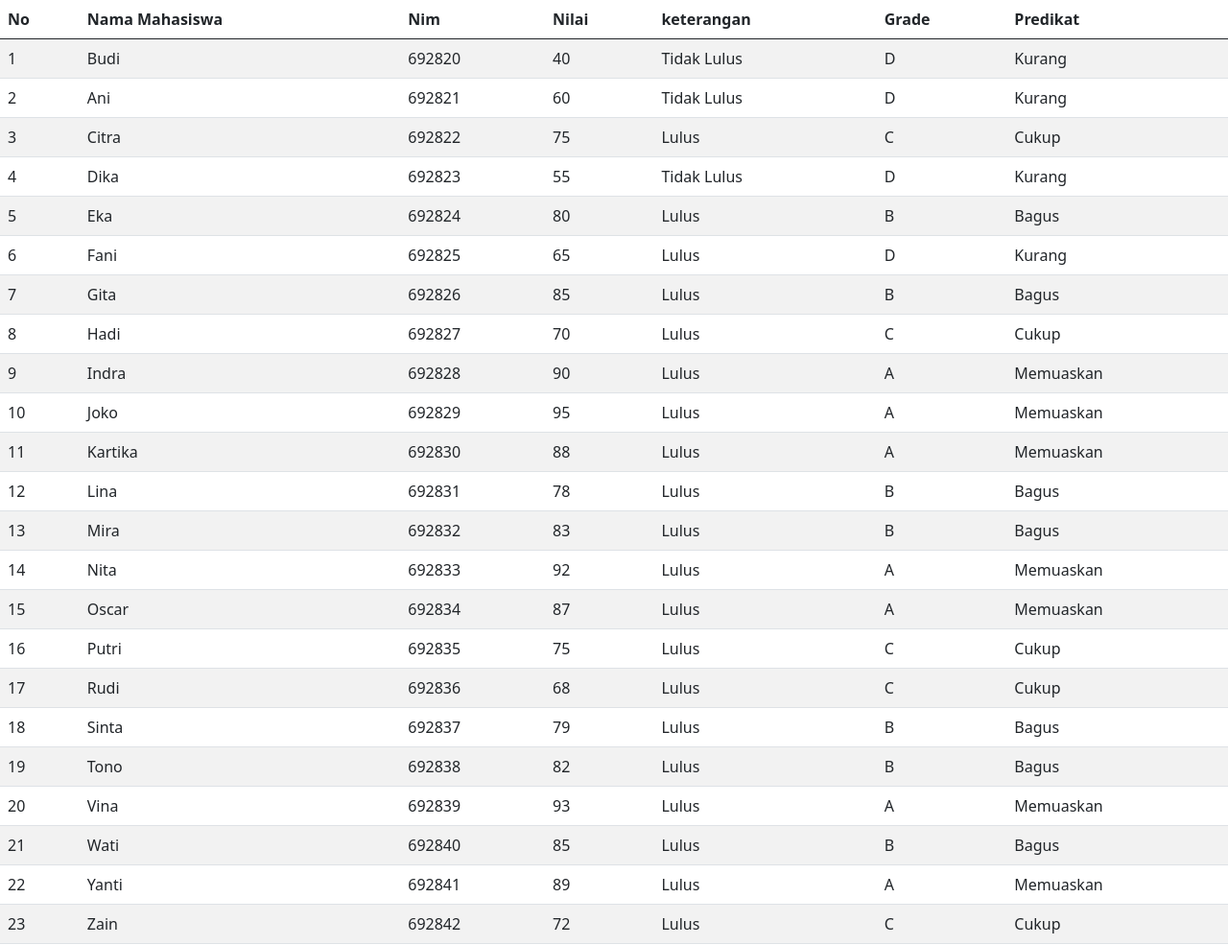
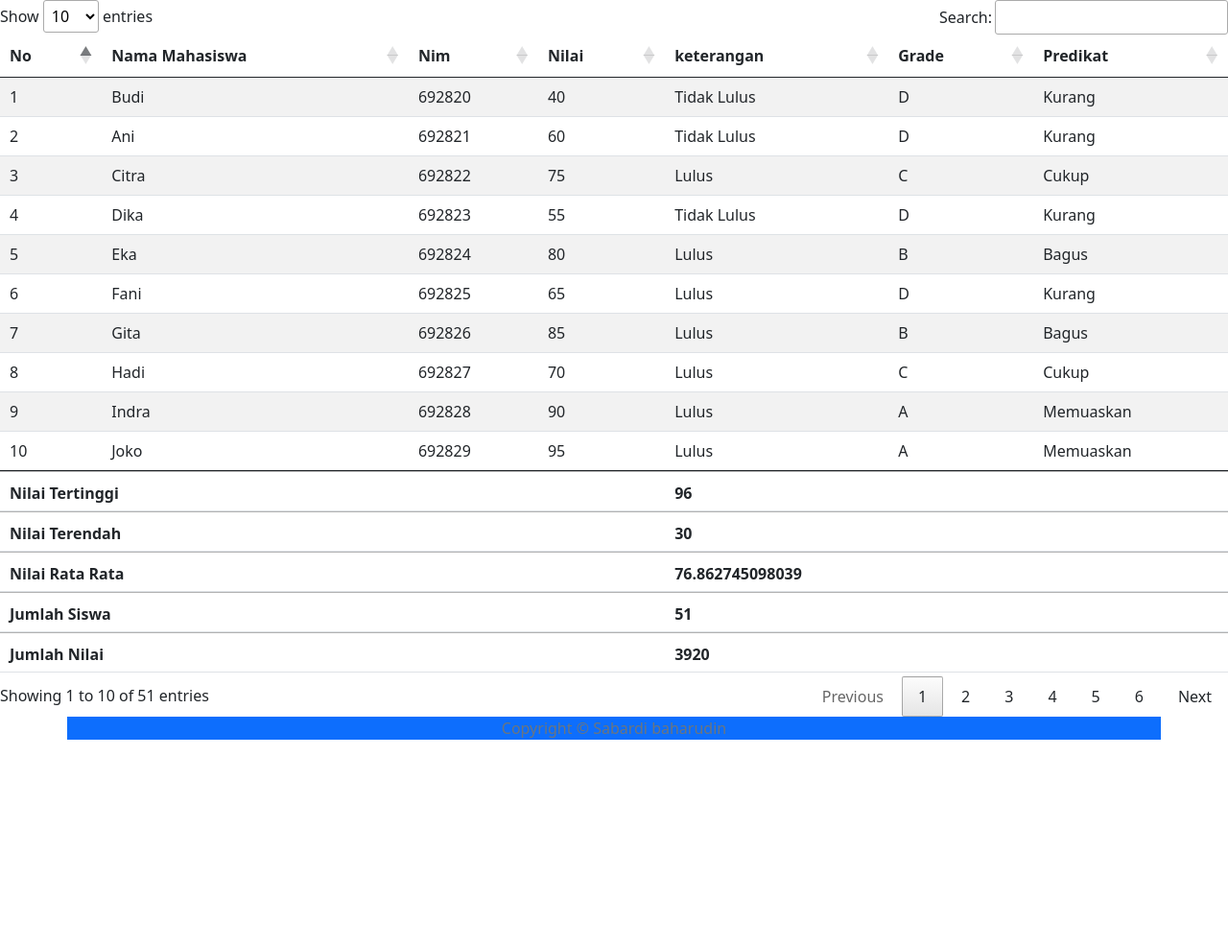
Before and after one commit to Sabardi/nf-academy, a PHP site: page /php/pertemuan-3/tugas.php in a window 1280 px wide. Shown: the top 985 px of the page at 96% size. After the commit the page ends 771 px from the top, so only its background shows below. Run offline with PHP 8.4, Linux system fonts and the light colour scheme; some libraries are stand-ins or nearby versions.

Commit message:
adit dikit

```diff
--- a/php/pertemuan-3/tugas.php
+++ b/php/pertemuan-3/tugas.php
@@ -91,11 +91,12 @@ $keterangan = [
     <meta name="viewport" content="width=device-width, initial-scale=1.0">
     <title>Document</title>
     <!-- link table  -->
+    <link rel="stylesheet" href="https://cdn.datatables.net/2.0.2/css/dataTables.dataTables.css">
     <link href="https://cdn.jsdelivr.net/npm/bootstrap@5.0.2/dist/css/bootstrap.min.css" rel="stylesheet" integrity="sha384-EVSTQN3/azprG1Anm3QDgpJLIm9Nao0Yz1ztcQTwFspd3yD65VohhpuuCOmLASjC" crossorigin="anonymous">
 </head>
 <body>
     <div class="table-responsive">
-        <table class="table table-striped">
+        <table id="example" class="table table-striped" style="width:100%" >
             <thead>
                 <?php foreach($header as $thead){ ?>
                 <th scope="col"><?= $thead ?></th>
@@ -171,5 +172,12 @@ $keterangan = [
         </div>
     </footer>
     <script src="https://cdn.jsdelivr.net/npm/bootstrap@5.0.2/dist/js/bootstrap.bundle.min.js" integrity="sha384-MrcW6ZMFYlzcLA8Nl+NtUVF0sA7MsXsP1UyJoMp4YLEuNSfAP+JcXn/tWtIaxVXM" crossorigin="anonymous"></script>
+    <script src="https://code.jquery.com/jquery-3.7.1.js"></script>
+    <script src="https://cdn.datatables.net/2.0.2/js/dataTables.js"></script>
+    <script src="https://cdn.datatables.net/buttons/3.0.1/js/dataTables.buttons.js"></script>
+   <script>
+        // untuk memanggil js table nya
+        new DataTable('#example');
+    </script>
 </body>
 </html>
```
